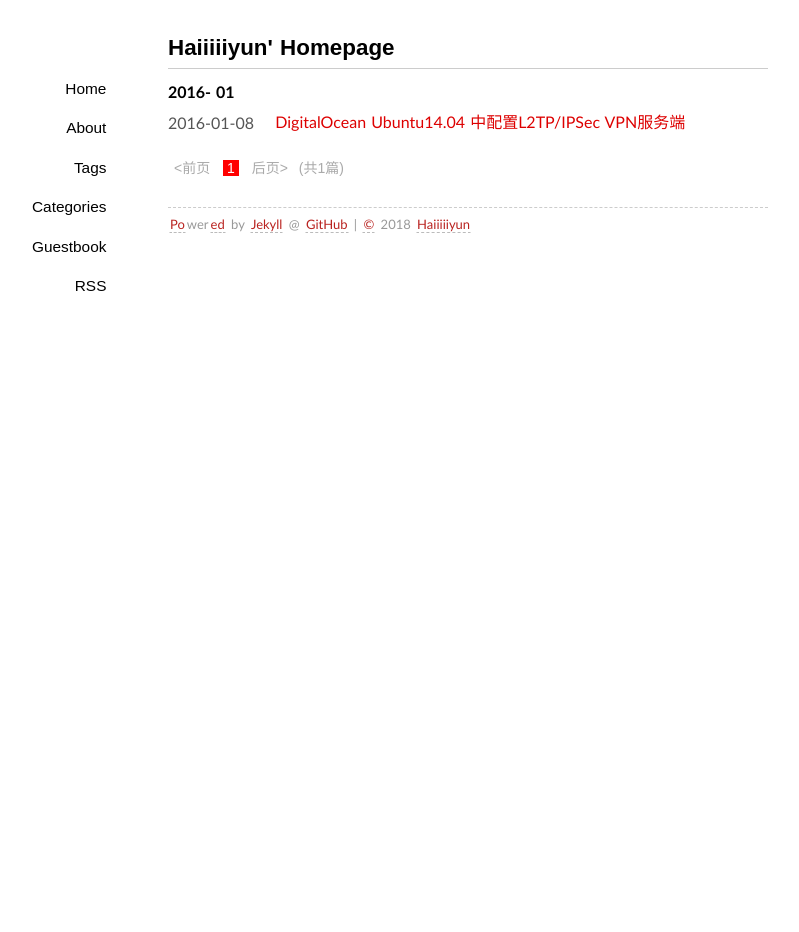
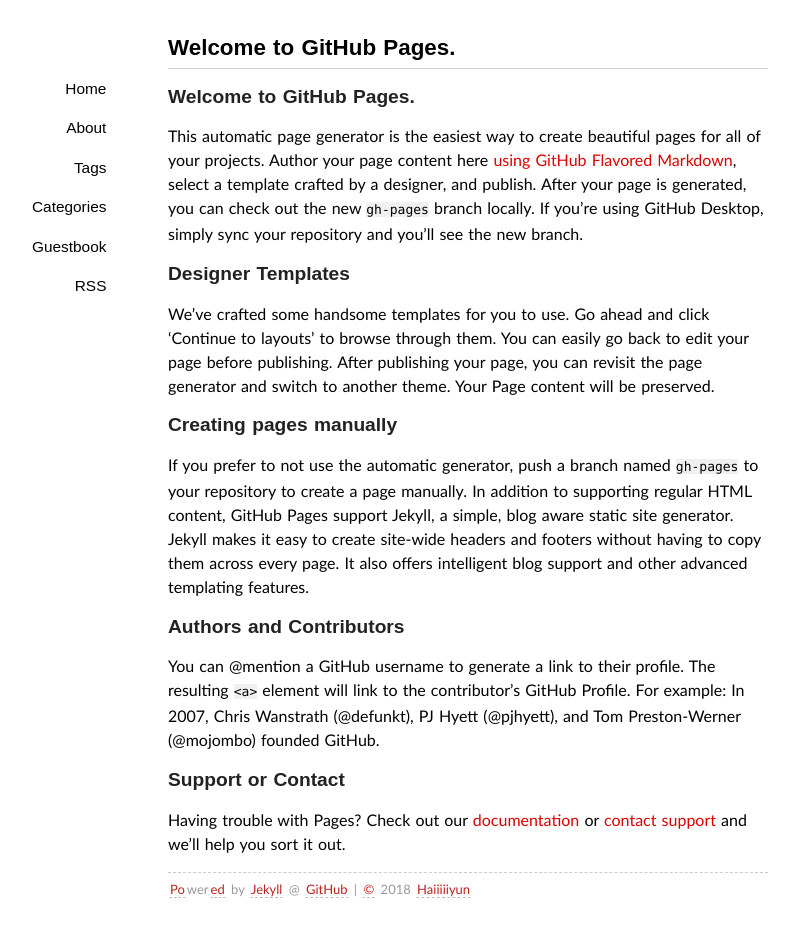
Before and after one commit to danshuiyuLX/danshuiyuLX.github.io, a Jekyll site: the page built from index.md, in a window 1280 px wide. Shown: the whole page, without its empty margins (172-971 px from the left). Built offline with Jekyll 4.4.1, drawn with Linux system fonts in a browser that asks for light colours; our own code applies the rules of GitHub Pages for plain Markdown files; the list of posts is cut into pages by our own code; before the commit the page ends 900 px from its top, so only the background shows below that.

Commit message:
Set theme jekyll-theme-slate and migrate Page Generator content

```diff
--- a/_config.yml
+++ b/_config.yml
@@ -34,3 +34,9 @@
 - jekyll-redirect-from
 - jekyll-sitemap
 - jemoji
+
+title: Haiiiiiyun.GitHub.io
+description: haiiiiiyun's blog
+google_analytics:
+show_downloads: true
+theme: jekyll-theme-slate
--- a/index.html
+++ /dev/null
@@ -1,54 +0,0 @@
----
-title: Haiiiiiyun' Homepage
-layout: page
----
-
-<ul class="listing">
-{% for post in paginator.posts %}
-  {% capture y %}{{post.date | date:"%Y"}}{% endcapture %}
-  {% capture m %}{{post.date | date:"%m"}}{% endcapture %}
-  {% if year != y or month != m %}
-    {% assign year = y %}
-	{% assign month = m %}
-    <li class="listing-seperator">{{ y }}- {{ m }}</li>
-  {% endif %}
-  <li class="listing-item">
-    <time datetime="{{ post.date   |  date:"%Y-%m-%d" }}">{{ post.date | date:"%Y-%m-%d" }}</time>
-    <a href="{{ post.url }}" title="{{ post.title }}">{{ post.title }}</a>
-  </li>
-{% endfor %}
-</ul>
-
-<div id="post-pagination" class="paginator">
-
-  {% if paginator.previous_page %}
-    {% if paginator.previous_page == 1 %}
-    <a href="/">&lt;前页</a>
-    {% else %}
-    <a href="/page{{paginator.previous_page}}">&lt;前页</a>
-    {% endif %}
-  {% else %}
-    <span class="previous disabled">&lt;前页</span>
-  {% endif %}
-
-      {% if paginator.page == 1 %}
-      <span class="current-page">1</span>
-      {% else %}
-      <a href="/">1</a>
-      {% endif %}
-
-    {% for count in (2..paginator.total_pages) %}
-      {% if count == paginator.page %}
-      <span class="current-page">{{count}}</span>
-      {% else %}
-      <a href="/page{{count}}">{{count}}</a>
-      {% endif %}
-    {% endfor %}
-
-  {% if paginator.next_page %}
-    <a class="next" href="/page{{paginator.next_page}}">后页&gt;</a>
-  {% else %}
-    <span class="next disabled" >后页&gt;</span>
-  {% endif %}
-  (共{{ paginator.total_posts }}篇)
-</div>
--- /dev/null
+++ b/index.md
@@ -0,0 +1,14 @@
+### Welcome to GitHub Pages.
+This automatic page generator is the easiest way to create beautiful pages for all of your projects. Author your page content here [using GitHub Flavored Markdown](https://guides.github.com/features/mastering-markdown/), select a template crafted by a designer, and publish. After your page is generated, you can check out the new `gh-pages` branch locally. If you’re using GitHub Desktop, simply sync your repository and you’ll see the new branch.
+
+### Designer Templates
+We’ve crafted some handsome templates for you to use. Go ahead and click 'Continue to layouts' to browse through them. You can easily go back to edit your page before publishing. After publishing your page, you can revisit the page generator and switch to another theme. Your Page content will be preserved.
+
+### Creating pages manually
+If you prefer to not use the automatic generator, push a branch named `gh-pages` to your repository to create a page manually. In addition to supporting regular HTML content, GitHub Pages support Jekyll, a simple, blog aware static site generator. Jekyll makes it easy to create site-wide headers and footers without having to copy them across every page. It also offers intelligent blog support and other advanced templating features.
+
+### Authors and Contributors
+You can @mention a GitHub username to generate a link to their profile. The resulting `<a>` element will link to the contributor’s GitHub Profile. For example: In 2007, Chris Wanstrath (@defunkt), PJ Hyett (@pjhyett), and Tom Preston-Werner (@mojombo) founded GitHub.
+
+### Support or Contact
+Having trouble with Pages? Check out our [documentation](https://help.github.com/pages) or [contact support](https://github.com/contact) and we’ll help you sort it out.
```
Also changed, not shown: params.json (deleted, +0 -1 lines).
